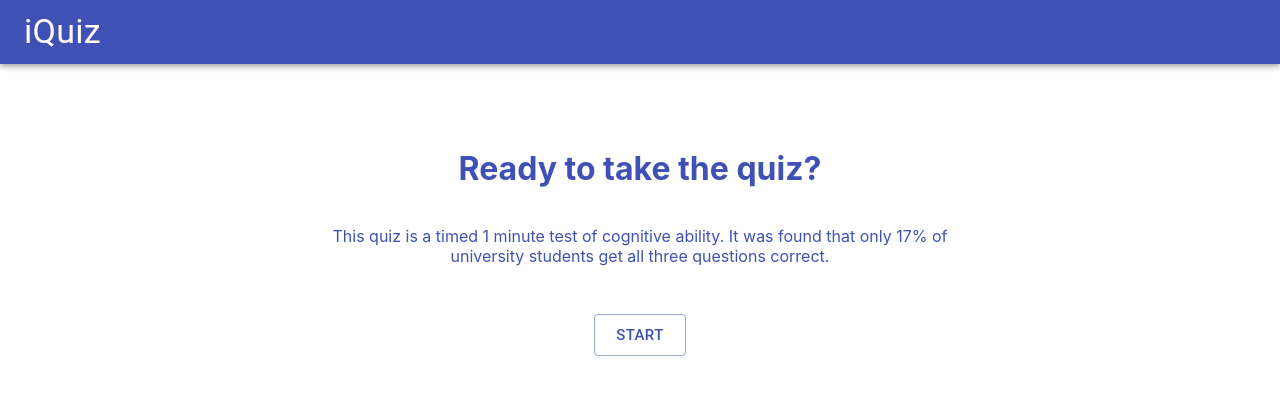
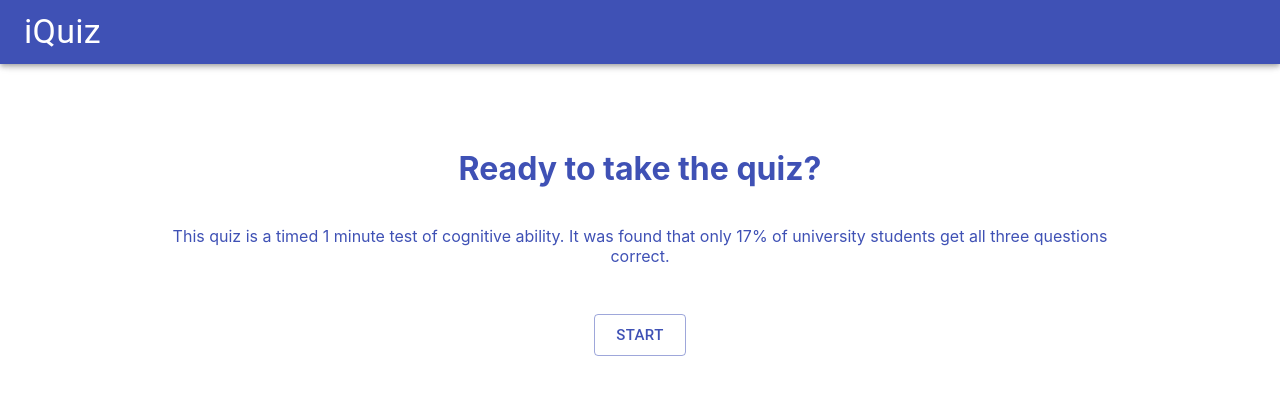
Before and after one commit to richardnorman/iquiz, a React (Create React App) app: page / in a window 1280 px wide. Shown: the top 394 px of the page. Built offline with nearby package versions, Linux system fonts and the light colour scheme.

Commit message:
Changed styling of start and result components

```diff
--- a/src/Components/ResultsMenu/ResultsMenu.css
+++ b/src/Components/ResultsMenu/ResultsMenu.css
@@ -22,5 +22,5 @@
 }
 
 .take-again-button {
-    margin-top: 2rem !important;
+    margin-top: 1.5rem !important;
 }
--- a/src/Components/StartMenu/StartMenu.css
+++ b/src/Components/StartMenu/StartMenu.css
@@ -14,7 +14,7 @@
 
 .start-description {
     color: #3f51b5;
-    width: 50%;
+    width: 75%;
     text-align: center;
 }
 
```
